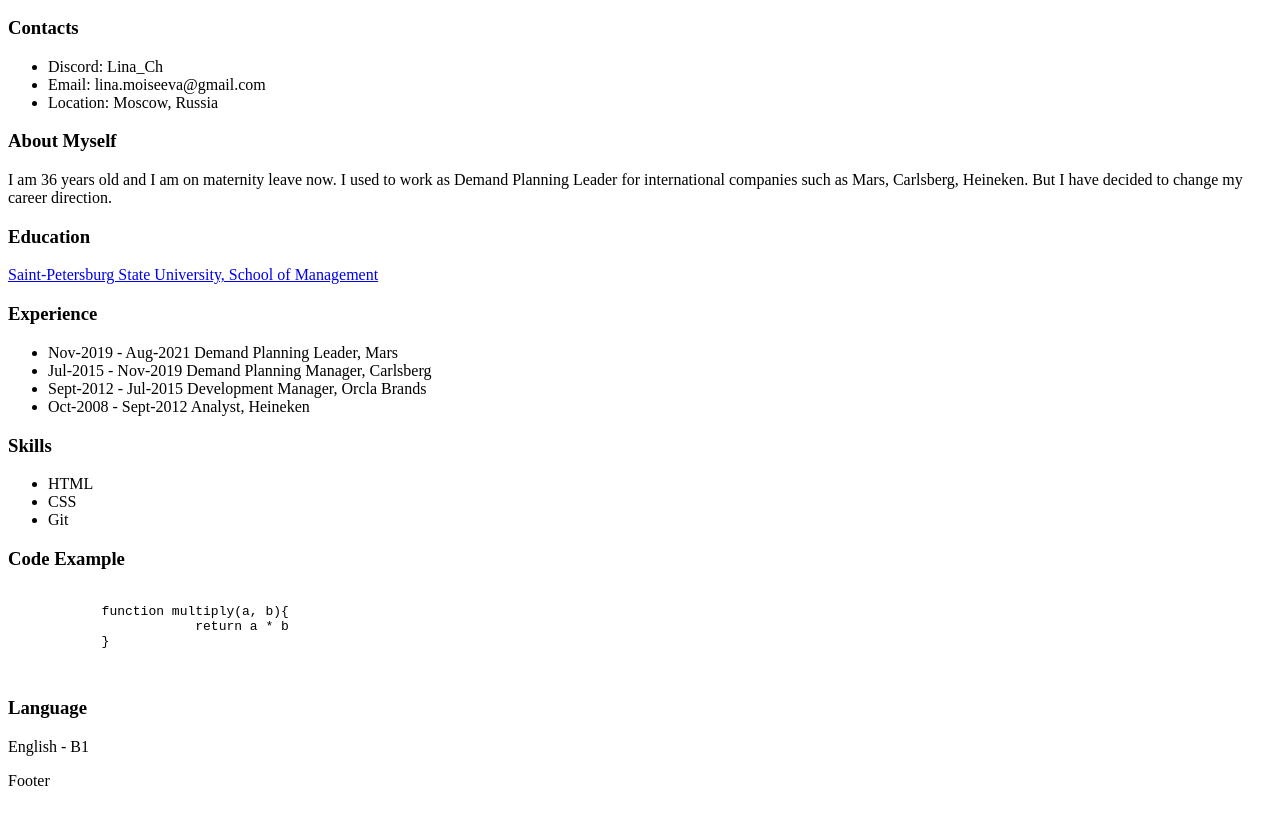
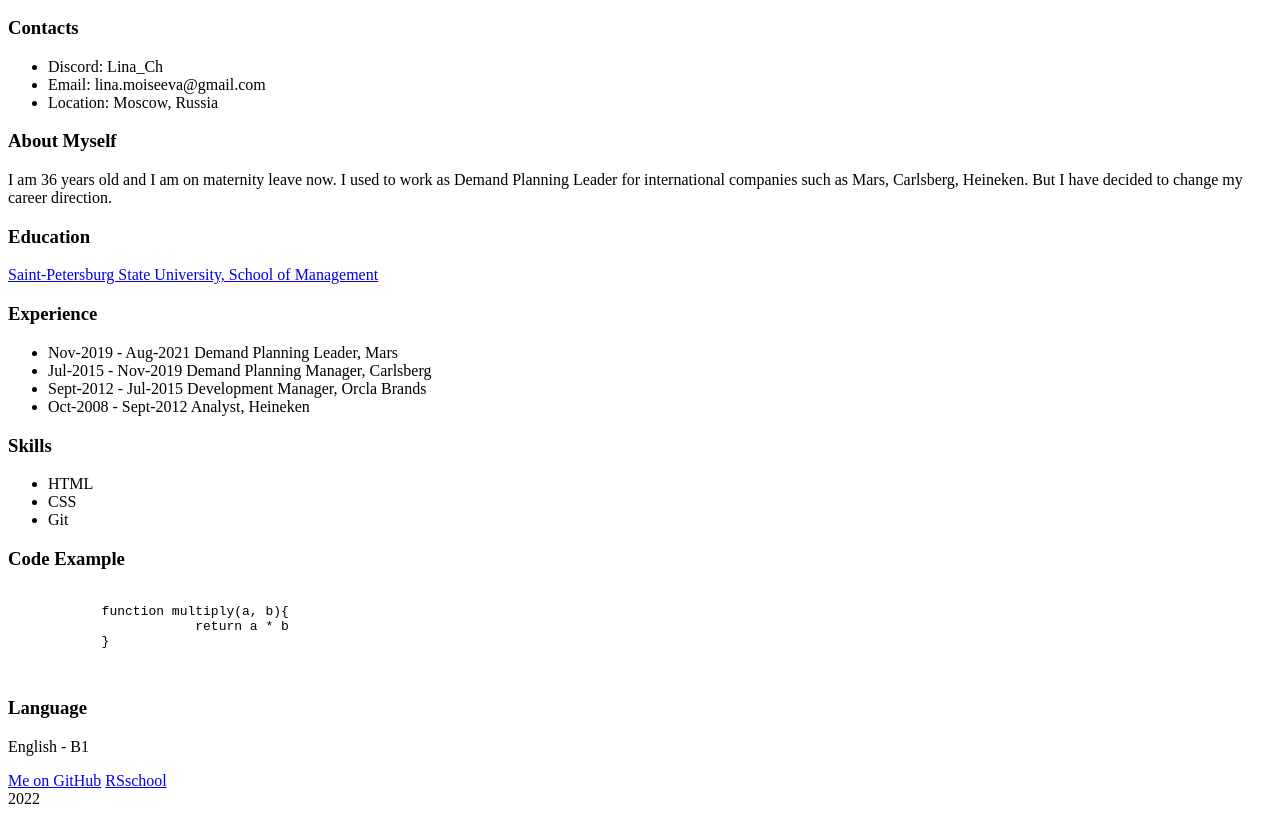
Before and after one commit to Lina0906/rsschool-cv, a plain HTML site: page index.html in a window 1280 px wide. Shown: the part 136-952 px from the top of the page. Drawn offline with Linux system fonts and the light colour scheme.

Commit message:
feat: add footer in html file

```diff
--- a/index.html
+++ b/index.html
@@ -69,7 +69,9 @@
         </section>
     </main>
     <footer>
-    <p>Footer</p>
+        <a href="https://github.com/Lina0906">Me on GitHub</a>
+        <a href="https://rs.school/js/">RSschool</a>
+        <div>2022</div>
     </footer>
 </body>
 </html>
```
